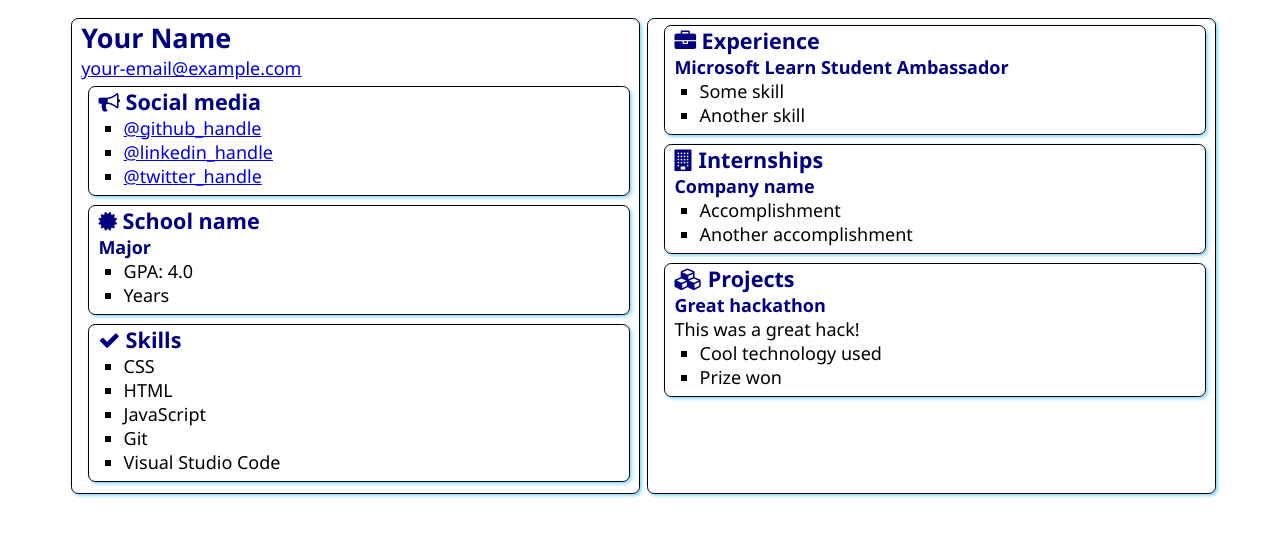
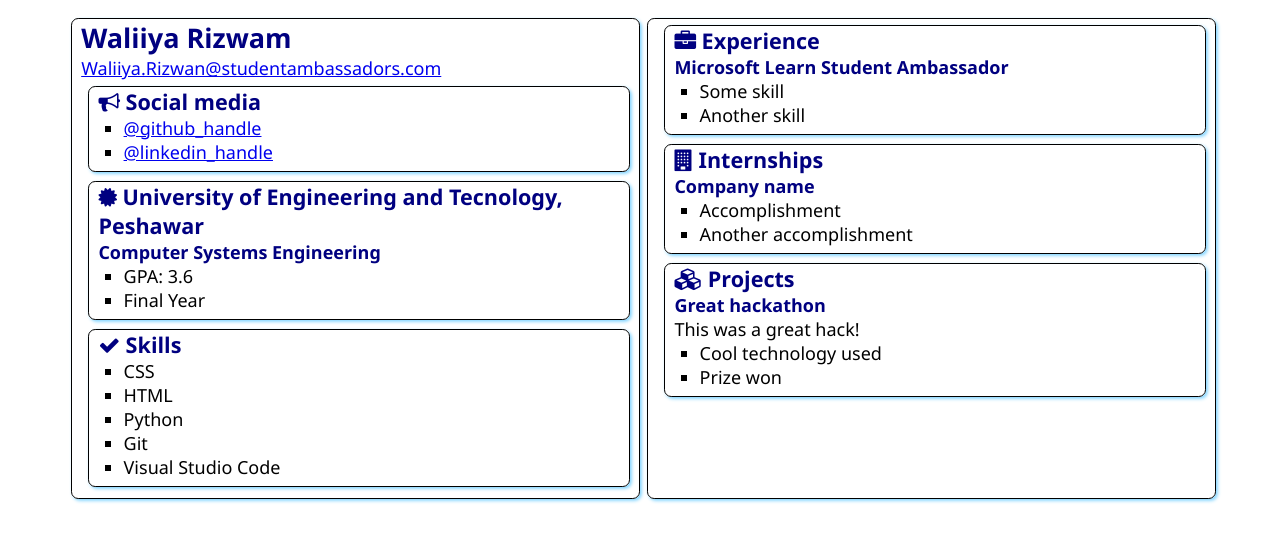
Before and after one commit to WaliiyaRizwan/SATechnicalOnboarding, a plain HTML site: page src/index.html in a window 1280 px wide. Drawn offline with Linux system fonts and the light colour scheme.

Commit message:
Update index.html
Added My name and other related details.

```diff
--- a/src/index.html
+++ b/src/index.html
@@ -12,8 +12,8 @@
 <body>
     <main>
         <article class="box">
-            <h1>Your Name</h1>
-            <div><a href="mailto:your.email@example.com">your-email@example.com</a></div>
+            <h1>Waliiya Rizwam</h1>
+            <div><a href="mailto:Waliiya.Rizwan@studentambassadors.com">Waliiya.Rizwan@studentambassadors.com</a></div>
 
             <section class="box">
                 <h2>
@@ -21,9 +21,8 @@
                     Social media
                 </h2>
                 <ul>
-                    <li><a href="https://github.com/<handle>">@github_handle</a></li>
-                    <li><a href="https://linkedin.com/in/<handle>">@linkedin_handle</a></li>
-                    <li><a href="https://twitter.com/<handle>">@twitter_handle</a></li>
+                    <li><a href="https://github.com/WaliiyaRizwan">@github_handle</a></li>
+                    <li><a href="https://www.linkedin.com/in/waliiya-rizwan-4b3b411b9/">@linkedin_handle</a></li>
                 </ul>
             </section>
 
@@ -31,12 +30,12 @@
                 <div class="education">
                     <h2>
                         <i class="fa fa-certificate" aria-hidden="true"></i>
-                        School name
+                        University of Engineering and Tecnology, Peshawar
                     </h2>
-                    <h3>Major</h3>
+                    <h3>Computer Systems Engineering</h3>
                     <ul>
-                        <li>GPA: 4.0</li>
-                        <li>Years</li>
+                        <li>GPA: 3.6</li>
+                        <li>Final Year</li>
                     </ul>
                 </div>
             </section>
@@ -49,7 +48,7 @@
                 <ul>
                     <li>CSS</li>
                     <li>HTML</li>
-                    <li>JavaScript</li>
+                    <li>Python</li>
                     <li>Git</li>
                     <li>Visual Studio Code</li>
                 </ul>
```
